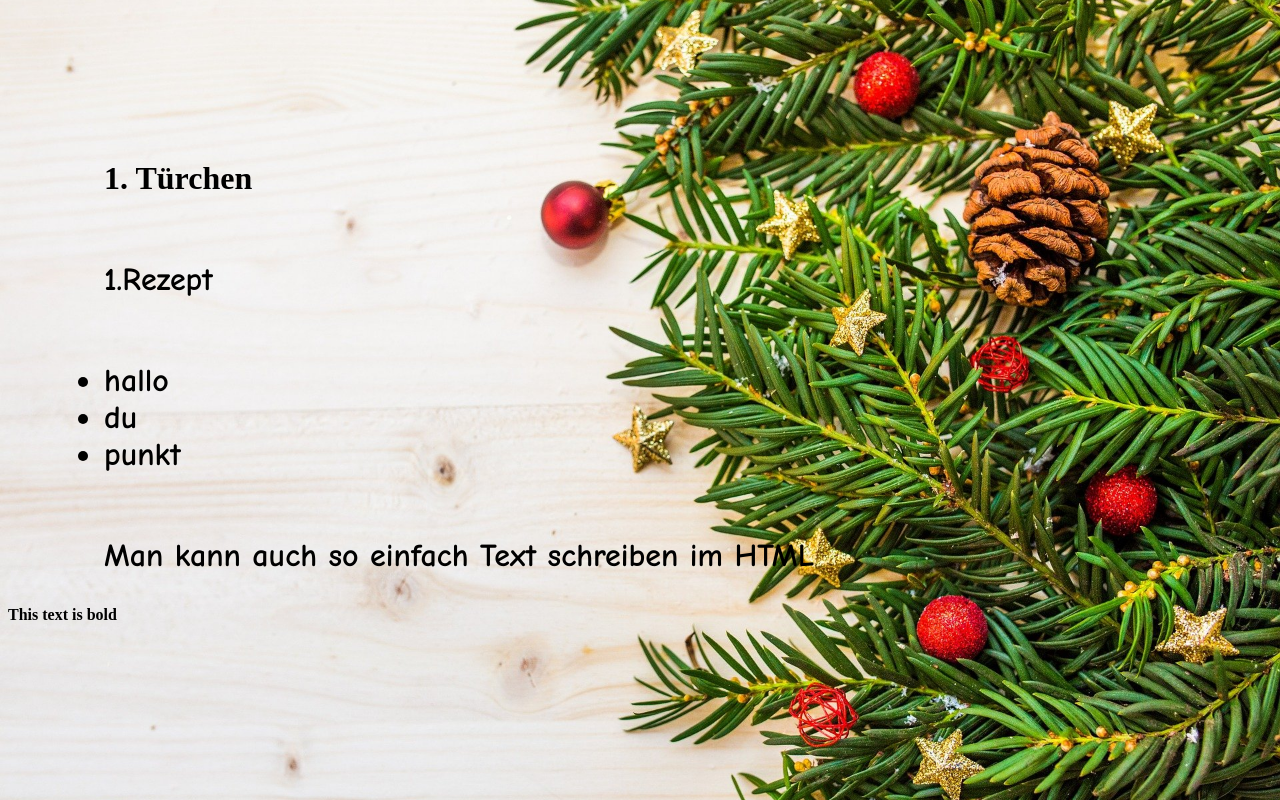
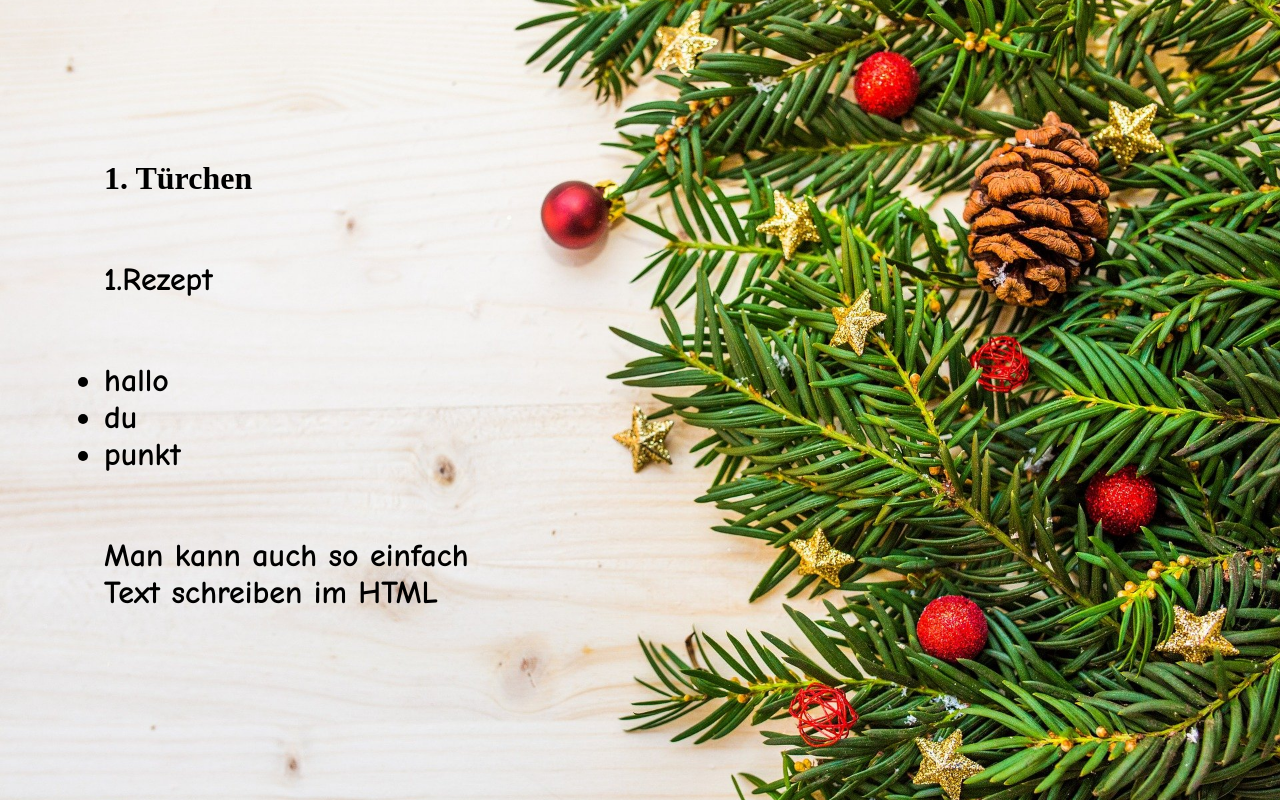
Before and after one commit to Paula2506/firststeps, a plain HTML site: page 1x6NvS4qH3bvJtqwd.html in a window 1280 px wide. Drawn offline with Linux system fonts and the light colour scheme.

Commit message:
Add files via upload

```diff
--- a/1x6NvS4qH3bvJtqwd.html
+++ b/1x6NvS4qH3bvJtqwd.html
@@ -12,8 +12,8 @@
 <li>punkt</li>
 
 </ul>
-<p>Man kann auch so einfach Text schreiben im HTML </p>
-<b>This text is bold</b>
+<p>Man kann auch so einfach<br> Text schreiben im HTML </p>
+
 
 </body>
 </html>
```
